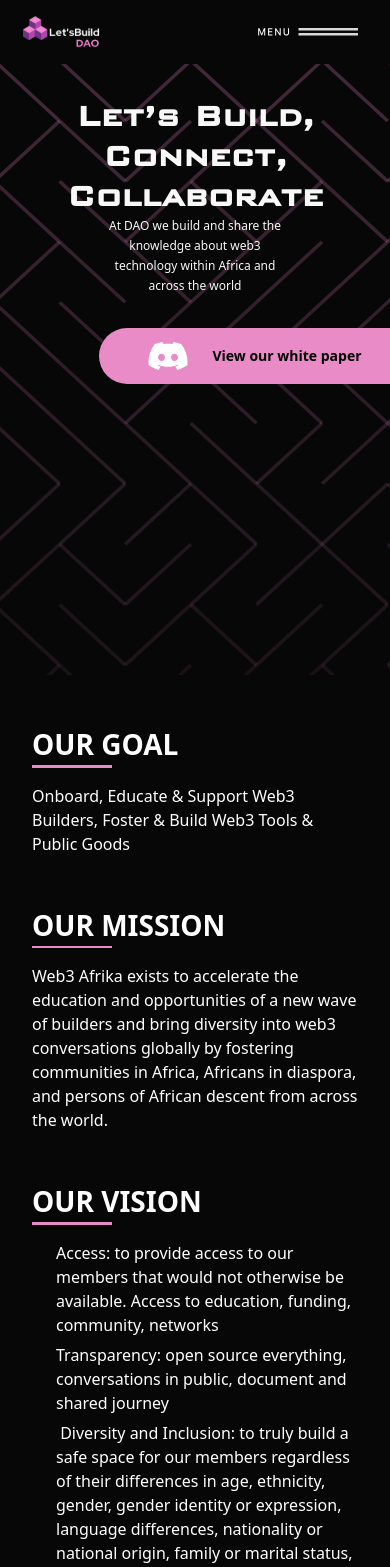
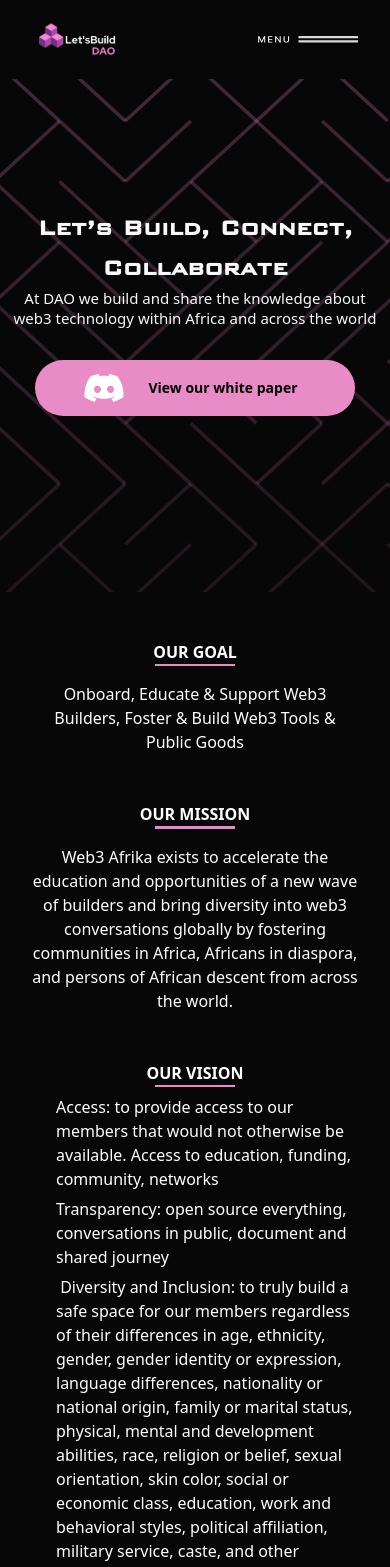
Before and after one commit to Let-s-build-DAO/official-website, a React (Create React App) app: page /about in a window 390 px wide. Shown: the top 1567 px of the page. Built offline with nearby package versions, Linux system fonts and the light colour scheme.

Commit message:
fixed some issues

```diff
--- a/src/App.css
+++ b/src/App.css
@@ -9,19 +9,23 @@
   src: url("./assets/fonts/BankGothicMediumBT.ttf");
 }
 
-.heading{
+.heading {
   font-family: "CustomFont";
 }
-.btn{
+.btn {
   background-color: #e98bc7;
 }
 @media (max-width: 900px) {
-    *{
+  * {
     overflow-x: hidden;
   }
-    .pattern{
-        height: 80vh!important;
+  .pattern {
+    height: 80vh !important;
     width: 100%;
     scale: 2.8;
   }
 }
+
+::-webkit-scrollbar {
+  display: none;
+}
--- a/src/components/white_paper_page/header/hero/Hero.jsx
+++ b/src/components/white_paper_page/header/hero/Hero.jsx
@@ -3,9 +3,11 @@ import "./hero.css";
 const Hero = () => {
   return (
     <section className="hero-section w-full h-full flex  justify-center text-[#F8F8F8]">
-      <div className="hero w-[900px] my-52">
-        <h1 className="text-center heading font-bold lg:text-7xl text-4xl">Let’s Build, Connect, Collaborate</h1>
-        <h3 className="w-1/2 mx-auto">
+      <div className="hero w-[900px] mt-52 mb-44">
+        <h1 className="text-center heading font-bold lg:text-7xl text-4xl md:text-5xl">
+          Let’s Build, Connect, Collaborate
+        </h1>
+        <h3 className="lg:w-1/2 md:w-[650px] mx-auto text-center font-medium text-lg">
           At DAO we build and share the knowledge about web3 technology within
           Africa and across the world
         </h3>
--- a/src/components/white_paper_page/header/hero/hero.css
+++ b/src/components/white_paper_page/header/hero/hero.css
@@ -1,36 +1,19 @@
-.hero-txt {
-  /* font-family: "BankGothic Md BT"; */
-  /* font-style: 700; */
-  line-height: 60px;
-  font-family: "CustomFont";
-  text-align: center;
-  text-transform: uppercase;
-}
-
-.hero h3 {
-  font-weight: 500;
-  font-size: 18px;
-  line-height: 24px;
-
-  text-align: center;
-}
-
 .hero-btns {
   display: flex;
   justify-content: center;
   align-items: center;
-  padding: 10px 50px;
+  padding: 12px 40px 12px 30px;
   border-radius: 40px;
   -webkit-border-radius: 40px;
   -moz-border-radius: 40px;
   -ms-border-radius: 40px;
   -o-border-radius: 40px;
   background: #e98bc7;
-  transform: translateX(25%);
+  /* transform: translateX(25%);
   -webkit-transform: translateX(25%);
   -moz-transform: translateX(25%);
   -ms-transform: translateX(25%);
-  -o-transform: translateX(25%);
+  -o-transform: translateX(25%); */
   color: black;
   font-weight: 600;
 }
@@ -43,36 +26,26 @@
 
 @media screen and (max-width: 660px) {
   .hero {
-    margin-top: 6rem !important;
     width: 100%;
     padding: 0 0.5rem;
   }
-  .hero-txt {
-    font-size: 26px !important;
-    line-height: 40px !important;
+  .hero h1 {
+    font-size: 26px;
+    line-height: 40px;
   }
   .hero h3 {
-    font-size: 12px !important;
+    font-size: 15px !important;
     line-height: 20px !important;
+    width: 100%;
   }
   .hero-btns {
     padding: 10px 30px !important;
     font-size: 14px;
     line-height: 20px;
-    transform: translateX(20%) !important;
-    -webkit-transform: translateX(20%) !important;
-    -moz-transform: translateX(20%) !important;
-    -ms-transform: translateX(20%) !important;
-    -o-transform: translateX(20%) !important;
   }
 }
 
 @media screen and (max-width: 1024px) {
-  .hero {
-    margin-top: 8rem;
-    width: 100%;
-    padding: 0 0.5rem;
-  }
   .hero-txt {
     font-size: 60px;
     line-height: 68px;
@@ -84,11 +57,6 @@
   .hero-btns {
     padding: 20px 30px;
     line-height: 20px;
-    transform: translateX(80%);
-    -webkit-transform: translateX(80%);
-    -moz-transform: translateX(80%);
-    -ms-transform: translateX(80%);
-    -o-transform: translateX(80%);
   }
 
   .github-icon {
--- a/src/components/white_paper_page/header/nav/nav.css
+++ b/src/components/white_paper_page/header/nav/nav.css
@@ -25,8 +25,8 @@
 @media screen and (max-width: 1024px) {
   .md-dev {
     background: #070707;
-    height: 4rem;
-    padding: 4rem 1rem;
+    /* height: 4rem; */
+    padding: 1rem !important;
   }
 
   .support-btn {
--- a/src/components/white_paper_page/missions/Missions.jsx
+++ b/src/components/white_paper_page/missions/Missions.jsx
@@ -5,47 +5,47 @@ const Missions = () => {
   return (
     <section className="my-12 w-full h-full">
       <div className="mission-wrap px-8 pb-6 text-white font-['SF Pro Display']">
-        <div className="goal mb-12">
-          <h1 className="goal-title text-[28px] font-bold uppercase">
+        <div className="goal mb-12 flex flex-col justify-center items-center md:block lg:block">
+          <h1 className="goal-title text-base md:text-[28px] lg:text-[28px] font-bold uppercase">
             Our Goal
           </h1>
           <img
             src="white_paper_assets/line-dash.svg"
             alt="line dash"
-            className="line-dash mb-4 w-[80px]"
+            className="line-dash mb-4 w-[80px] md:w-[100px] lg:w-[100px] md:mt-2"
           />
-          <p className="goal-text">
+          <p className="goal-text text-center md:text-left lg:text-left">
             Onboard, Educate & Support Web3 Builders, Foster & Build Web3 Tools
             & Public Goods
           </p>
         </div>
-        <div className="mission mb-12">
-          <h1 className="goal-title text-[28px] font-bold uppercase">
+        <div className="mission mb-12 flex flex-col justify-center items-center md:block lg:block">
+          <h1 className="goal-title text-base md:text-[28px] lg:text-[28px] font-bold uppercase">
             Our MISSION
           </h1>
           <img
             src="white_paper_assets/line-dash.svg"
             alt="line dash"
-            className="line-dash mb-4 w-[80px]"
+            className="line-dash mb-4 w-[80px] md:w-[100px] lg:w-[100px] md:mt-2"
           />
-          <p className="goal-text">
+          <p className="goal-text text-center md:text-left lg:text-left">
             Web3 Afrika exists to accelerate the education and opportunities of
             a new wave of builders and bring diversity into web3 conversations
             globally by fostering communities in Africa, Africans in diaspora,
             and persons of African descent from across the world.
           </p>
         </div>
-        <div className="vision mb-12">
-          <h1 className="goal-title text-[28px] font-bold uppercase">
+        <div className="vision mb-12 flex flex-col justify-center items-center md:block lg:block">
+          <h1 className="goal-title text-base md:text-[28px] lg:text-[28px] md:mb-2 font-bold uppercase">
             Our Vision
           </h1>
           <img
             src="white_paper_assets/line-dash.svg"
             alt="line dash"
-            className="line-dash mb-4 w-[80px]"
+            className="line-dash w-[80px] md:w-[100px] lg:w-[100px] md:mb-4"
           />
 
-          <ul className="goal-list pl-6 decoration-white mt-4">
+          <ul className="goal-list pl-6 mt-2 md:mt-4 lg:mt-4">
             <li className="goal-list-item mb-[6px]">
               Access: to provide access to our members that would not otherwise
               be available. Access to education, funding, community, networks
--- a/src/components/white_paper_page/missions/mission.css
+++ b/src/components/white_paper_page/missions/mission.css
@@ -1,8 +1,8 @@
 ul li::before {
-  content: "\2022"; /* Add content: \2022 is the CSS Code/unicode for a bullet */
-  color: white; /* Change the color */
-  font-weight: bold; /* If you want it to be bold */
-  display: inline-block; /* Needed to add space between the bullet and the text */
-  width: 1em; /* Also needed for space (tweak if needed) */
+  content: "\2022";
+  color: white;
+  font-weight: bold;
+  display: inline-block;
+  width: 1em;
   margin-left: -1em;
-} /* Also needed for space (tweak if needed) */
+}
--- a/src/components/white_paper_page/sponsors/Sponsors.jsx
+++ b/src/components/white_paper_page/sponsors/Sponsors.jsx
@@ -6,7 +6,9 @@ const Sponsors = () => {
     <section
       className="mt-[4rem] h-[60vh] sponsor-wrap"
       style={{
-        backgroundImage: `url("white_paper_assets/sponsor-bg-vector.svg")`
+        backgroundImage: `url("white_paper_assets/sponsor-bg-vector.svg")`,
+        backgroundSize: "cover",
+        backgroundPosition: "center",
       }}
     >
       <div className="sponsors">
--- a/src/views/About.jsx
+++ b/src/views/About.jsx
@@ -8,7 +8,7 @@ function About(props) {
   return (
     <div>
       <div
-        className={`nav h-[80vh] w-full`}
+        className={`nav w-full`}
         style={{ backgroundImage: `url("white_paper_assets/vector-bg.svg")` }}>
         <Hero />
       </div>
```
Lines whose indentation alone changed are shown as unchanged.
